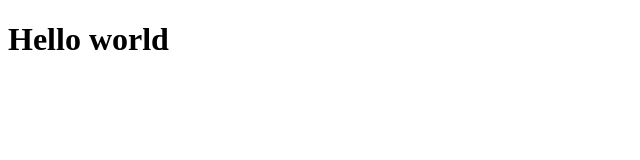
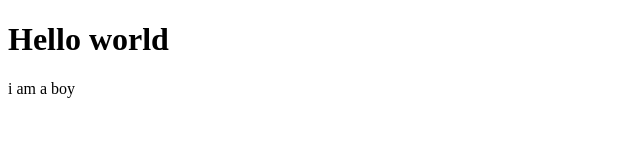
Before and after one commit to Abdrahmanolamilekan-001/Great_Achiever, a plain HTML site: page index.html in a window 1280 px wide. Shown: the full height of the page, 0-640 px from the left. Drawn offline with Linux system fonts and the light colour scheme.

Commit message:
i added a seccond paragraph

```diff
--- a/index.html
+++ b/index.html
@@ -7,5 +7,6 @@
 </head>
 <body>
     <h1>Hello world</h1>
+    <p>i am a boy</p>
 </body>
 </html>
```
